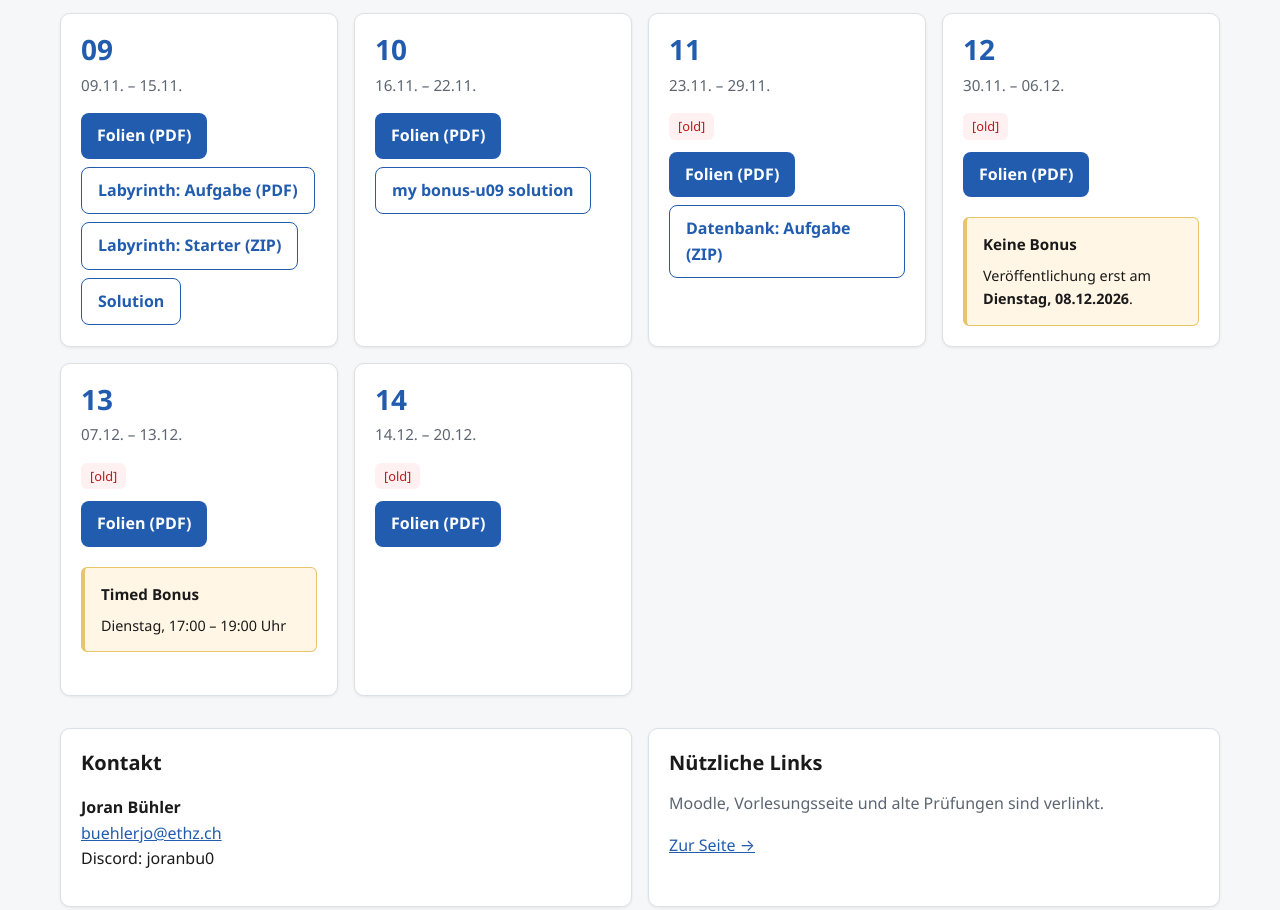
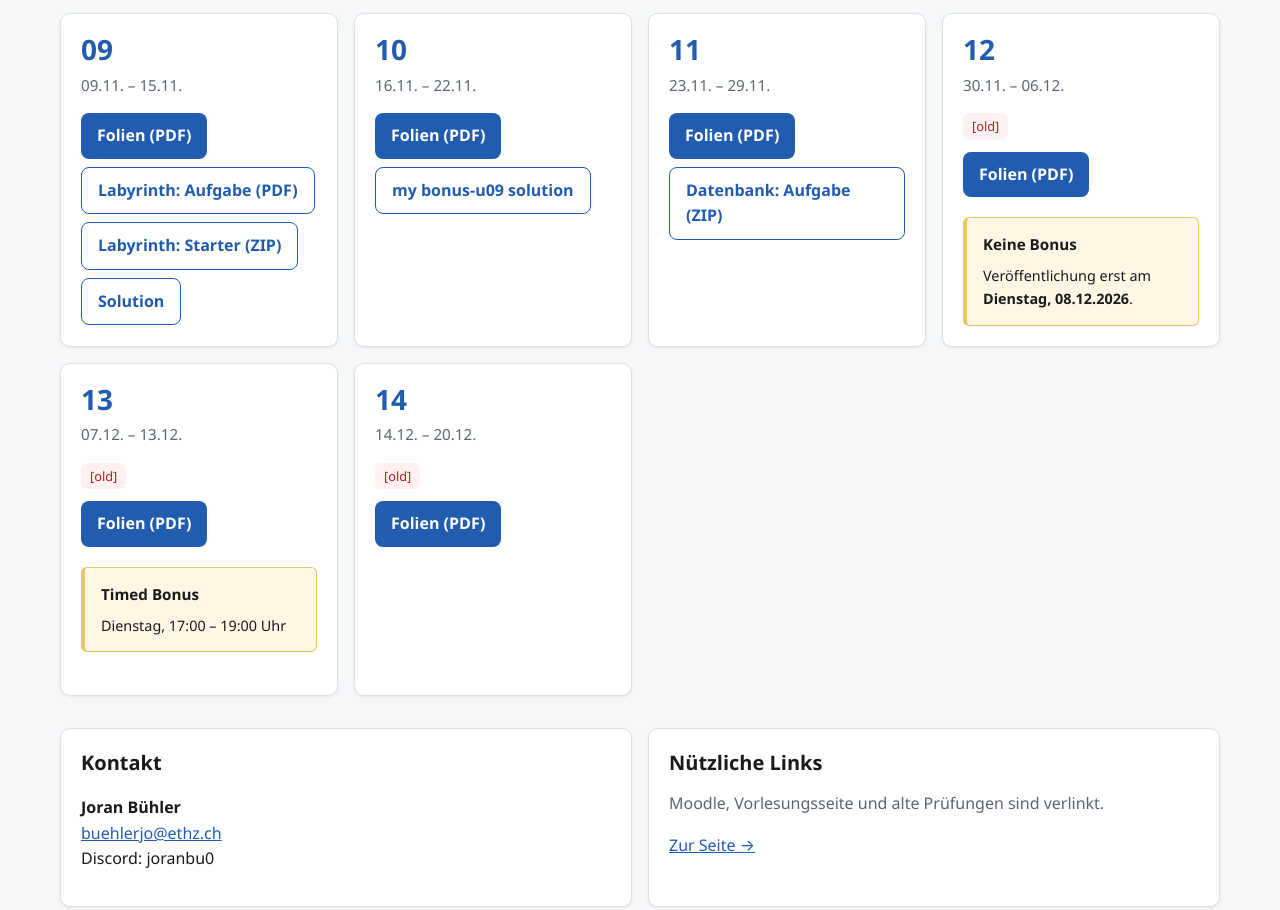
Before and after one commit to JoranBu/eprog, a plain HTML site: page index.html in a window 1280 px wide. Shown: the part 1248-2158 px from the top of the page. Drawn offline with Linux system fonts and the light colour scheme.

Commit message:
Update week 11 slides and remove old label

```diff
--- a/index.html
+++ b/index.html
@@ -151,7 +151,6 @@
             <section class="week-card" id="woche-11" aria-labelledby="woche-11-title">
                 <h3 class="num" id="woche-11-title"><span class="sr-only">Woche </span>11</h3>
                 <p class="week-dates"><time datetime="2026-11-23">23.11.</time> &ndash; <time datetime="2026-11-29">29.11.</time></p>
-                <p class="material-status">[old]</p>
                 <div class="week-actions">
                     <a class="btn" href="Slides/Woche%2011.pdf" target="_blank" rel="noopener" aria-label="Folien (PDF) &ndash; Woche 11">Folien (PDF)</a>
                     <a class="btn secondary" href="materials/week11/exercise-additionals-main-Database.zip" download>Datenbank: Aufgabe (ZIP)</a>
```
Also changed, not shown: 1 other file.
